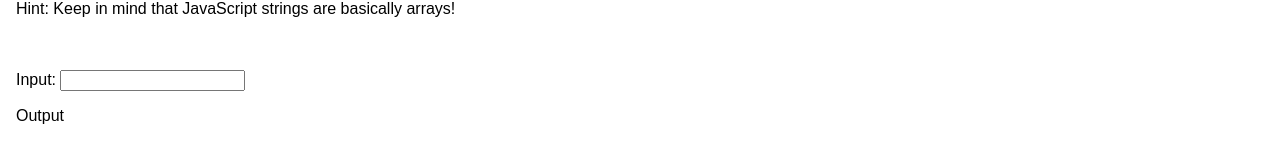
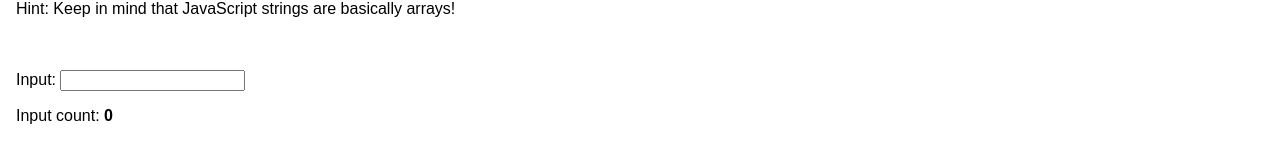
Before and after one commit to ruan65/udemy_reactjs_course_task2, a React (Create React App) app: page / in a window 1280 px wide. Shown: the part 158-320 px from the top of the page. Built offline with nearby package versions, Linux system fonts and the light colour scheme.

Commit message:
input count

```diff
--- a/src/App.js
+++ b/src/App.js
@@ -1,9 +1,22 @@
 import React, { Component } from 'react';
 import './App.css';
 
-import Input from './components/Input'
+class App extends Component {
 
-class App extends Component {
+  constructor(props) {
+    super(props)
+    this.state = {
+      inputedText: ""
+    }
+  }
+
+  inputHandler = (event) => {
+
+    console.log(event.target.value)
+
+    this.setState({inputedText: event.target.value})
+  }
+
   render() {
     return (
       <div className="App">
@@ -18,7 +31,11 @@ class App extends Component {
         <p>Hint: Keep in mind that JavaScript strings are basically arrays!</p>
         <br/>
         <br/>
-        <Input />
+        <div>
+          <label>Input: </label>
+          <input type='text' onChange={this.inputHandler} />
+          <p>Input count: <strong>{this.state.inputedText.split('').length}</strong></p>
+        </div>
       </div>
     );
   }
--- a/src/components/Input.js
+++ /dev/null
@@ -1,14 +0,0 @@
-import React from 'react'
-
-const input = (props) => {
-
-  return (
-    <div>
-      <label>Input: </label>
-      <input type='text'/>
-      <p>Output</p>
-    </div>
-  )
-}
-
-export default input
```
